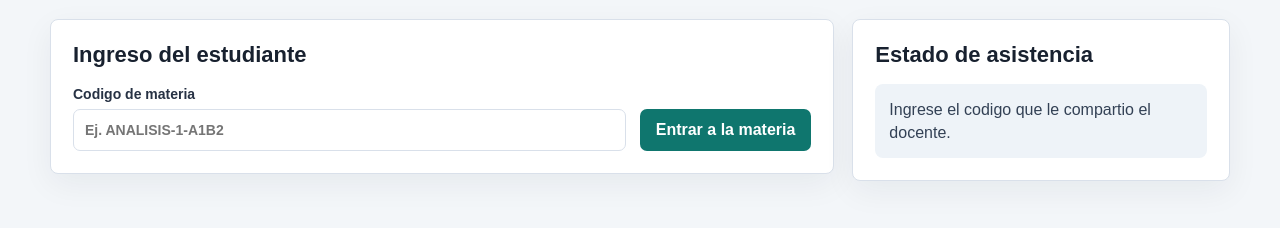
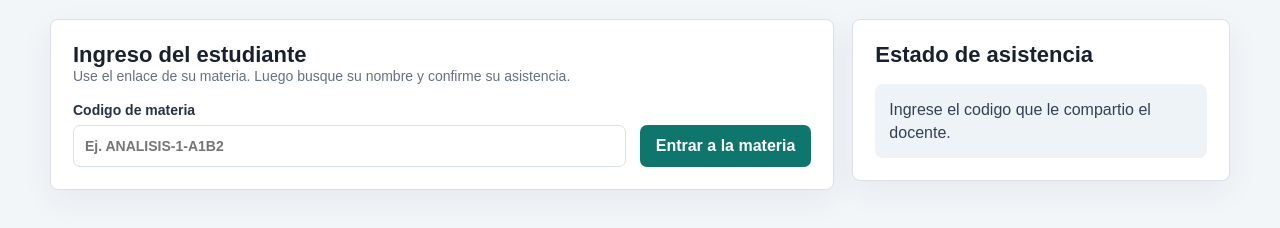
Before and after one commit to pjvalverde/asistencia-uce, a website: page public/index.html in a window 1280 px wide. Shown: the part 114-342 px from the top of the page. Drawn offline with Linux system fonts and the light colour scheme; no server answers.

Commit message:
Hide manual course entry from student page

```diff
--- a/public/index.html
+++ b/public/index.html
@@ -24,8 +24,8 @@
           <div class="student-layout">
             <section class="panel">
               <h2>Ingreso del estudiante</h2>
-              <p id="directLinkNote" class="muted hidden">Busque su nombre en la lista y confirme su asistencia.</p>
-              <form id="courseCodeForm" class="inline-form">
+              <p id="directLinkNote" class="muted">Use el enlace de su materia. Luego busque su nombre y confirme su asistencia.</p>
+              <form id="courseCodeForm" class="inline-form hidden">
                 <label>
                   Codigo de materia
                   <input id="courseCodeInput" name="courseCode" placeholder="Ej. ANALISIS-1-A1B2" autocomplete="off" />
```
